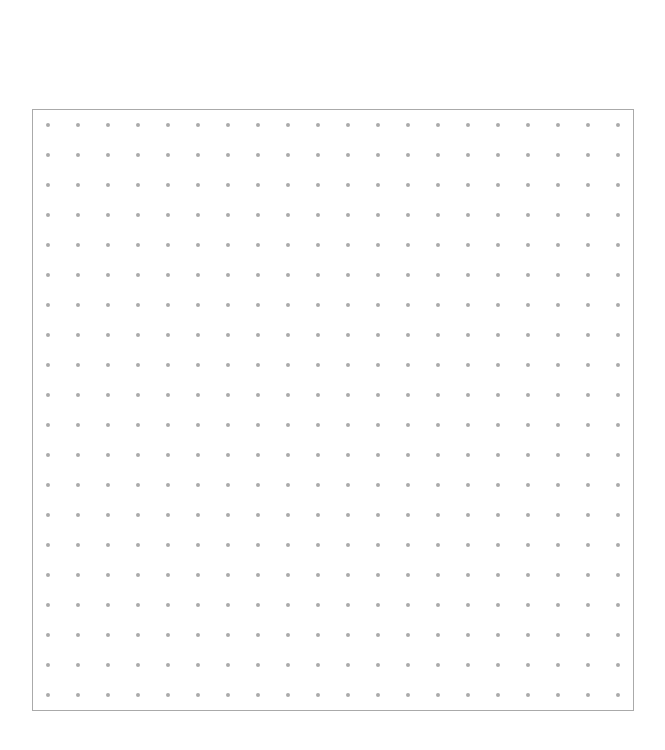
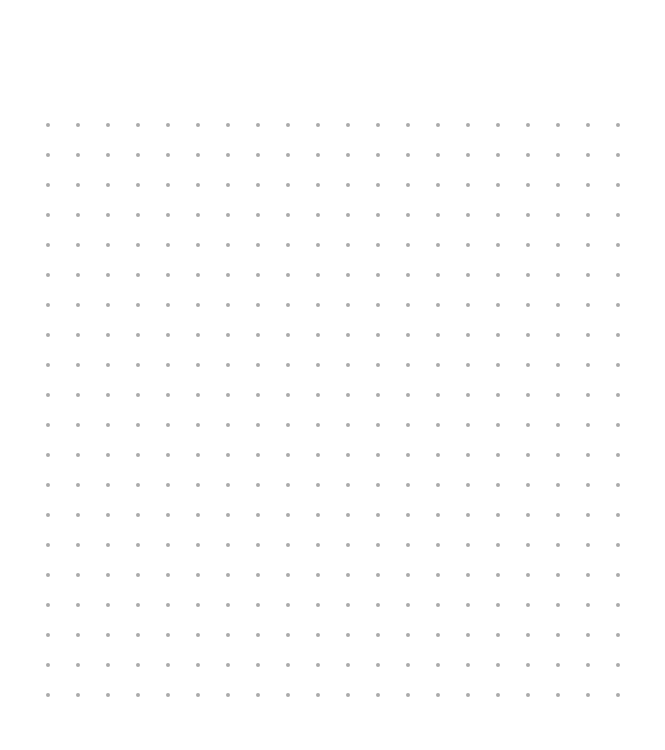
Before and after one commit to Alex-CS/stitch, a Vue app: page / in a window 1280 px wide. Shown: the top 750 px of the page, without its empty margins (307-972 px from the left). Built offline with nearby package versions, Linux system fonts and the light colour scheme.

Commit message:
Rename the canvas component

```diff
--- a/src/App.vue
+++ b/src/App.vue
@@ -9,7 +9,7 @@
         <!--:initial="initial"-->
       <!--/>-->
     <!--</svg>-->
-    <grid-canvas :resolution="20" :size="600"/>
+    <s-canvas :resolution="20" :size="600"/>
     <div class="controls">
       <!--<div>-->
         <!--<label>layerCount</label>-->
@@ -65,7 +65,7 @@
   import Curve from './components/Curve';
   import MultiCurve from './components/MultiCurve';
   import SCircle from './components/SCircle';
-  import GridCanvas from './components/GridCanvas';
+  import SCanvas from './components/SCanvas';
 
   export default {
     name: 'app',
@@ -73,7 +73,7 @@
       Curve,
       MultiCurve,
       SCircle,
-      GridCanvas,
+      SCanvas,
     },
     data() {
       const size = 600;
--- a/src/components/GridCanvas.vue
+++ b/src/components/SCanvas.vue
@@ -44,10 +44,12 @@
   import { Point, Line } from '../classes';
 
   const DEFAULT_INNER_RADIUS = 2;
+  // The space to leave between the edge of the grid and the outer points
+  // as a multiple of the space between the grid points
   const DEFAULT_GUTTER_WIDTH = 0.5;
 
   export default {
-    name: 'grid-canvas',
+    name: 's-canvas',
     components: {
       SLine,
     },
@@ -58,15 +60,10 @@
       size: Number,
       // Whether to show the dots or not
       hideDots: Boolean,
-      // The space to leave between the edge of the grid and the outer points
-      // as a multiple of the space between the grid points
-      gutterWidth: {
-        type: Number,
-        default: DEFAULT_GUTTER_WIDTH,
-      },
     },
     data() {
       return {
+        gutterWidth: DEFAULT_GUTTER_WIDTH,
         width: this.size,
         height: this.size,
         selected: null,
@@ -232,10 +229,6 @@
     }
   }
 
-  svg {
-    border: $default-color 1px solid;
-  }
-
   circle {
     @include color-states(fill);
     cursor: pointer;
```
